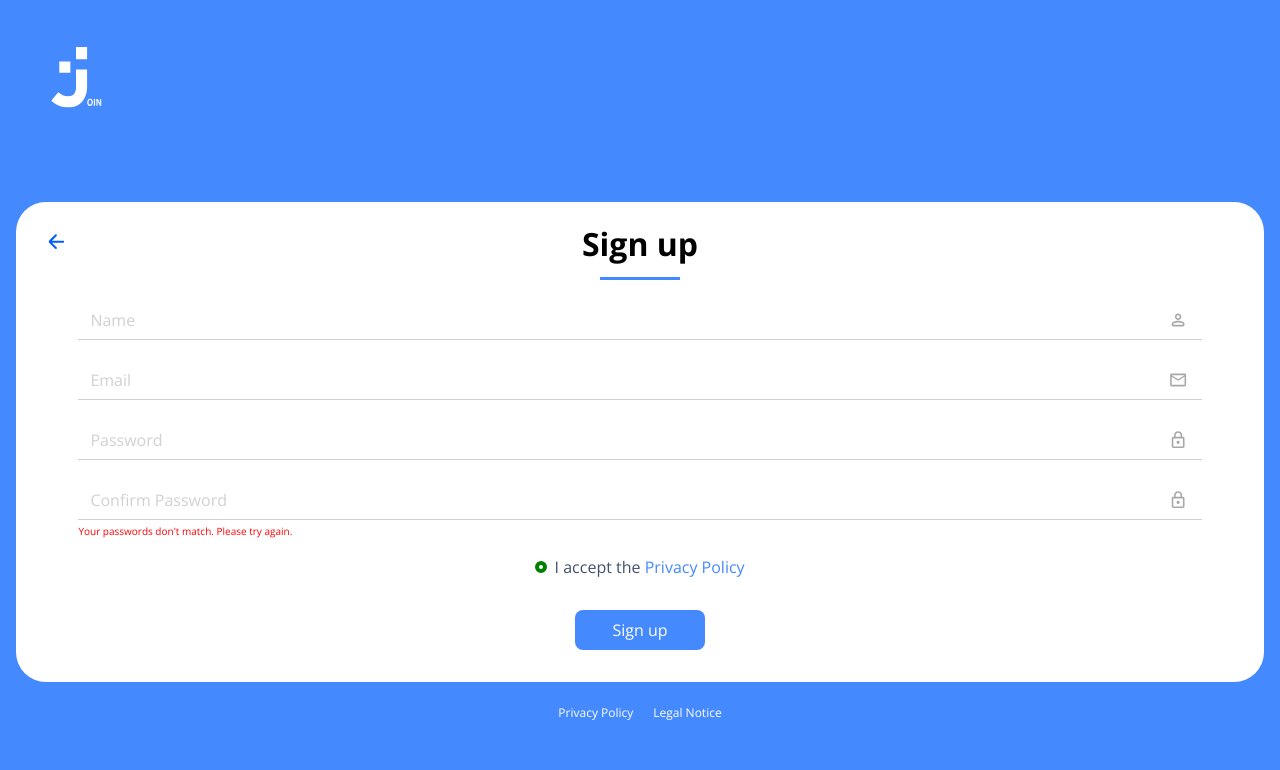
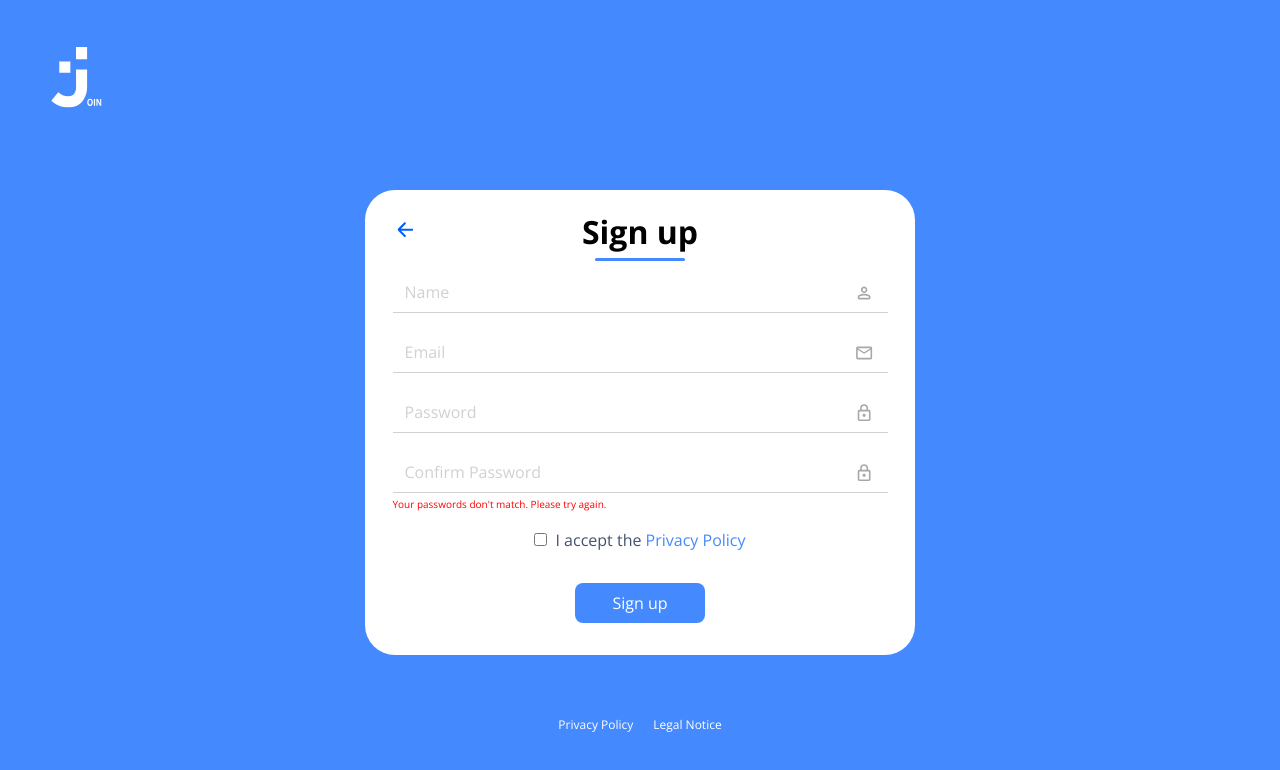
Before and after one commit to lukas-rensberg/join, a plain HTML site: page signup.html in a window 1280 px wide. Drawn offline with Linux system fonts and the light colour scheme.

Commit message:
style: - enhance signup page layout and design elements

```diff
--- a/signup.css
+++ b/signup.css
@@ -12,6 +12,7 @@ main {
     height: 100%;
     width: 100%;
     margin-top: 72px;
+    max-width: 550px;
 }
 
 .logo-container-signup {
@@ -37,9 +38,23 @@ form {
 }
 
 h2 {
+    width: 100%;
     margin-top: 20px;
     text-align: center;
     font-size: 32px;
+    position: relative;
+}
+
+h2::after {
+    content: "";
+    position: absolute;
+    bottom: -8px;
+    left: 50%;
+    transform: translateX(-50%);
+    width: 90px;
+    height: 3px;
+    background: var(--main-color);
+    border-radius: 2px;
 }
 
 .back-arrow-signup {
@@ -47,7 +62,7 @@ h2 {
     height: 24px;
     position: absolute;
     left: 28px;
-    top: 28px;
+    top: 8px;
     background: url("./assets/login_signup_icons/arrow-left-line.svg") center center no-repeat;
     transform: scale(0.75);
     cursor: pointer;
@@ -59,13 +74,6 @@ h2 {
     &:active {
         transform: scale(0.7);
     }
-}
-
-.seperator {
-    border-bottom: 3px solid var(--main-color);
-    width: 80px;
-    left: 50px;
-    padding-top: 12px;
 }
 
 .input-field {
@@ -141,27 +149,6 @@ input[type="password"] {
         color: var(--main-color);
         text-decoration: none;
     }
-}
-
-#confirm-check {
-    cursor: pointer;
-}
-
-input[type="checkbox"] {
-    -webkit-appearance: none;
-    display: flex;
-    align-content: center;
-    justify-content: center;
-    font-size: 2rem;
-    padding: 0.1rem;
-    border: 0.25rem solid green;
-    border-radius: 0.5rem;
-
-}
-
-.checkbox {
-    position: relative;
-    display: block;
 }
 
 button[type="submit"] {
@@ -251,5 +238,5 @@ footer {
     justify-content: center;
     gap: 20px;
     color: white;
-    /* margin-top: 40px; */
+    margin-top: 40px;
 }
--- a/signup.html
+++ b/signup.html
@@ -22,11 +22,10 @@
         <div class="logo-container-signup"></div>
         <form action="" method="post">
 
-            <a class="back-arrow-signup" href="index.html"></a>
 
-            <h2>Sign up</h2>
 
-            <div class="seperator"></div>
+            <h2><a class="back-arrow-signup" href="index.html"></a>Sign up</h2>
+
             <div class="input-field"><input type="text" name="username" placeholder="Name" required><span
                     class="user-name"></span></div>
 
@@ -45,7 +44,6 @@
                 <div class="checkbox">
                     <input type="checkbox" name="confirm-check" id="confirm-check">
                 </div>
-
                 <p>I accept the <a href="legal_notice.html">Privacy Policy</a></p>
             </div>
             <button type="submit">Sign up</button>
```
